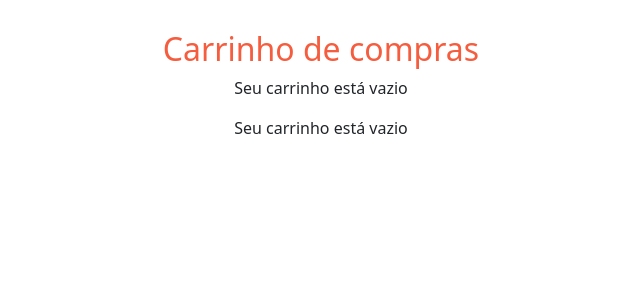
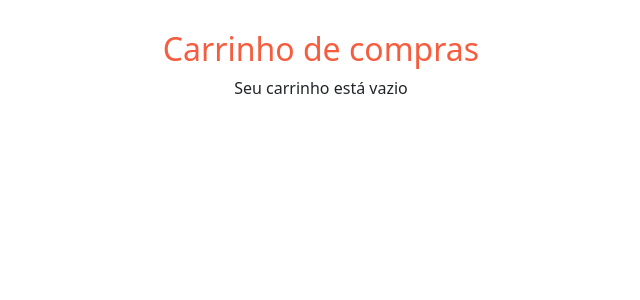
Before and after one commit to Mixchelle/FrontEnd-Online-Store, a React (Create React App) app: page /cart in a window 1280 px wide. Shown: the top 300 px of the page, without its empty margins (319-959 px from the left). Built offline with nearby package versions, Linux system fonts and the light colour scheme; the HTML template or start-up script is replaced by a standard one.

Commit message:
requisito 9 terminado

```diff
--- a/src/pages/ShoppingCart.jsx
+++ b/src/pages/ShoppingCart.jsx
@@ -64,7 +64,7 @@ class ShoppingCart extends Component {
                       </CardTitle>
                       <CardSubtitle
                         className="mb-2 text-muted"
-                        tag="h6"
+                        tag="h5"
                       >
                         { `R$ ${price},00` }
                       </CardSubtitle>
@@ -75,13 +75,13 @@ class ShoppingCart extends Component {
                   </Card>
                 </div>))
             )
-            : (
-              <p
-                className="empty-cart"
-                data-testid="shopping-cart-empty-message"
-              >
-                Seu carrinho está vazio
-              </p>)}
+            : null}
+          {/* // <p
+            //   className="empty-cart"
+            //   data-testid="shopping-cart-empty-message"
+            // >
+            //   Seu carrinho está vazio
+            // </p>) */}
         </div>
       </section>
     );
```
